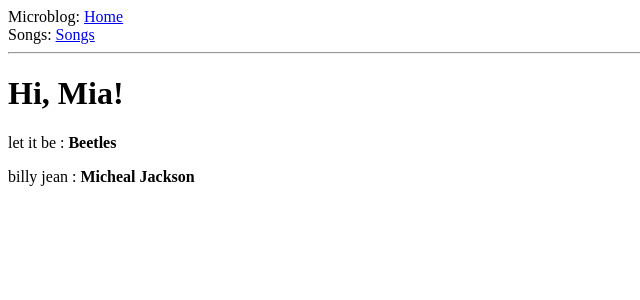
After one commit to miharlin/microblog, a Flask app: page /songs in a window 1280 px wide. The commit adds this page. Shown: the top 300 px of the page, without its empty margins (0-640 px from the left). Run offline with Flask 2, Linux system fonts and the light colour scheme.

Commit message:
class challenge: songs

```diff
--- a/app/routes.py
+++ b/app/routes.py
@@ -16,3 +16,18 @@ def index():
         }
     ]
     return render_template('index.html', title='Home', user=user, posts=posts)
+
+@app.route('/songs')
+def songs():
+    user = {'username': 'Mia'}
+    songs = [
+        {
+            'title': 'let it be',
+            'artist': 'Beetles'
+        },
+        {
+            'title': 'billy jean',
+            'artist': 'Micheal Jackson'
+        }
+    ]
+    return render_template('songs.html', title='songs', user=user, songs=songs)
--- a/app/templates/base.html
+++ b/app/templates/base.html
@@ -9,6 +9,7 @@
     </head>
     <body>
         <div>Microblog: <a href="/index">Home</a></div>
+        <div>Songs: <a href="/songs">Songs</a></div>
         <hr>
         {% block content %}{% endblock %}
     </body>
--- /dev/null
+++ b/app/templates/songs.html
@@ -0,0 +1,8 @@
+{% extends "base.html" %}
+
+{% block content %}
+    <h1>Hi, {{ user.username }}!</h1>
+    {% for songs in songs %}
+    <div><p>{{ songs.title }} : <b>{{ songs.artist }}</b></p></div>
+    {% endfor %}
+{% endblock %}
```
